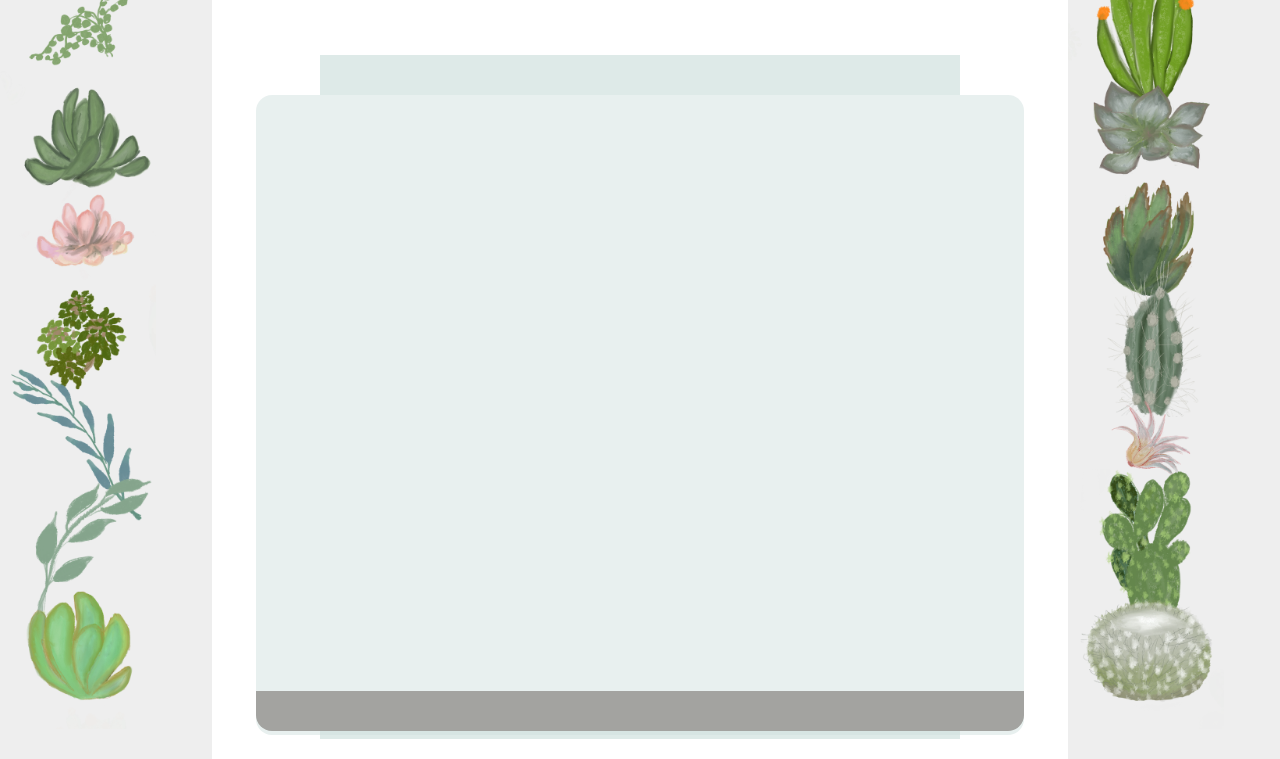
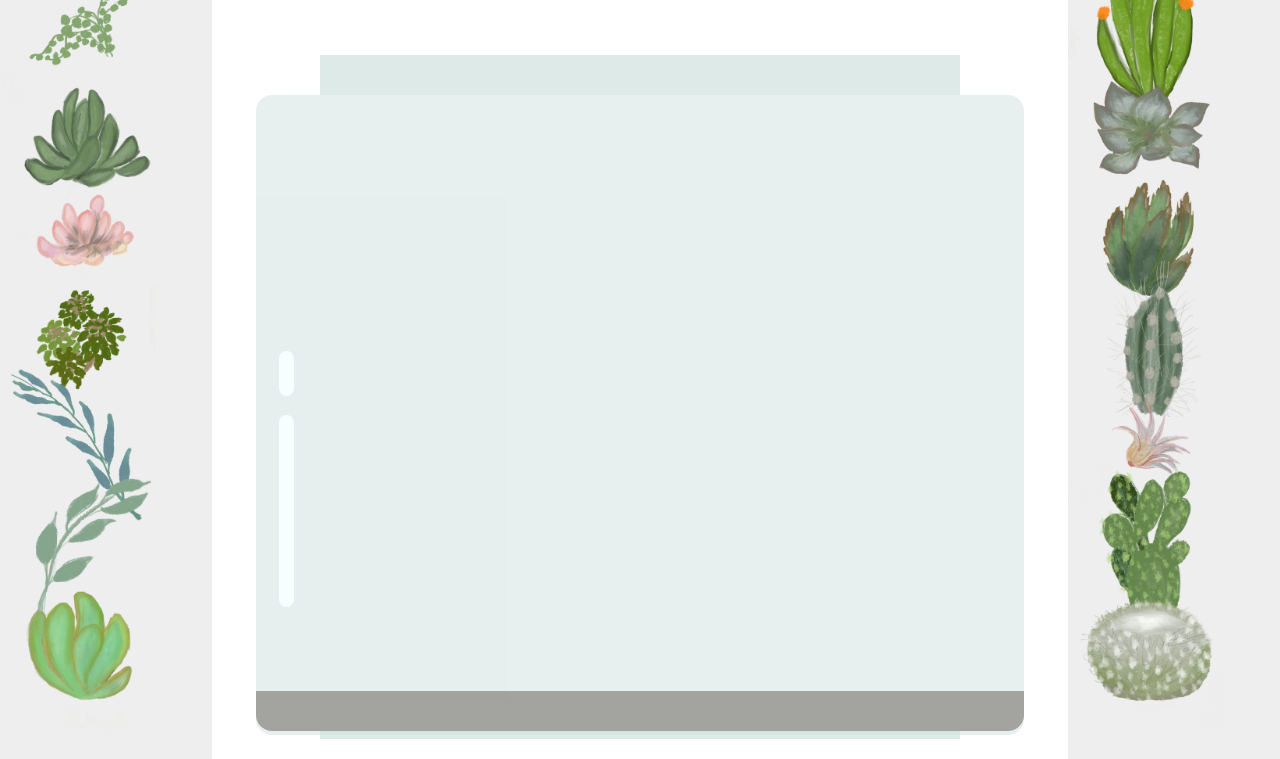
Before and after one commit to Sivnerof/Odin-Project, a plain HTML site: page Front-End/Practice-Exercises/Terrarium/terrarium.html in a window 1280 px wide. Shown: the part 61-820 px from the top of the page. Drawn offline with Linux system fonts and the light colour scheme.

Commit message:
Finished terrarium

```diff
--- a/Front-End/Practice-Exercises/Terrarium/script.js
+++ b/Front-End/Practice-Exercises/Terrarium/script.js
@@ -42,12 +42,3 @@ function dragElement(terrariumElement) {
         document.onpointermove = null;
     }
 }
-
-function displayCandy(){
-	let candy = ['jellybeans'];
-	function addCandy(candyType) {
-		candy.push(candyType)
-	}
-	addCandy('gumdrops');
-}
-displayCandy();
--- a/Front-End/Practice-Exercises/Terrarium/style.css
+++ b/Front-End/Practice-Exercises/Terrarium/style.css
@@ -84,3 +84,23 @@ h1 {
 	opacity: 0.7;
 	z-index: -1;
 }
+
+.jar-glossy-long {
+	width: 2%;
+	height: 30%;
+	position: absolute;
+	left: 3%;
+	top: 50%;
+	border-radius: 1rem;
+	background: #eefeff;
+}
+
+.jar-glossy-short {
+	width: 2%;
+	height: 7%;
+	position: absolute;
+	left: 3%;
+	top: 40%;
+	border-radius: 1rem;
+	background: #eefeff;
+}
```
